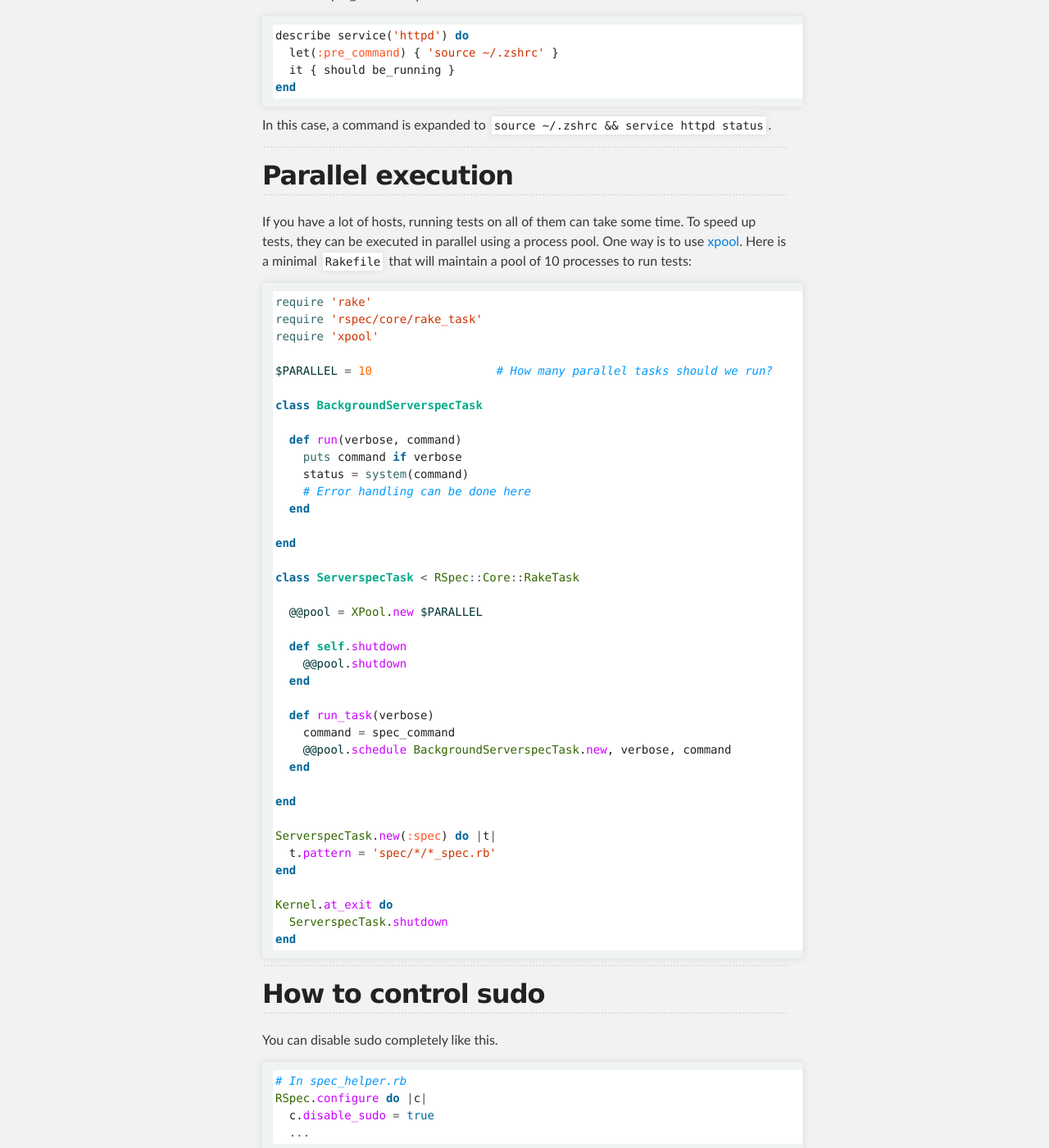
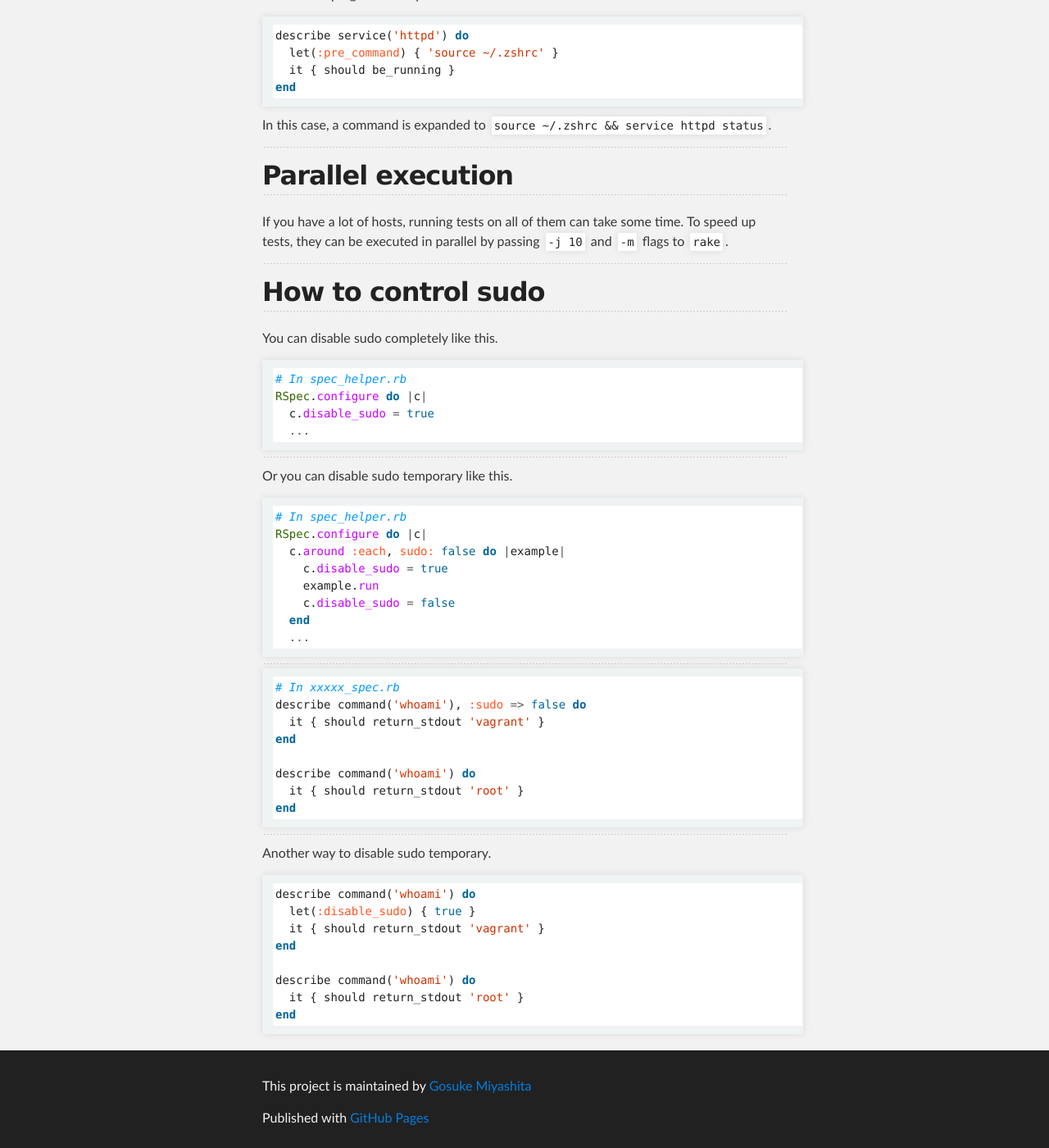
Before and after one commit to serverspec/serverspec.github.io, a Jekyll site: the page built from advanced_tips.md, in a window 1280 px wide and 1400 px high, scrolled down 4746 px. Shown: the whole window at 82% size. Built offline with Jekyll 4.4.1, drawn with Linux system fonts in a browser that asks for light colours; Markdown is read by kramdown in place of the engine named in the settings.

Commit message:
Recent versions of rake (>= 0.10) comes with parallel execution built-in
Therefore, we can replace the use of `xpool` with the appropriate flags
for `rake`.

````diff
--- a/advanced_tips.md
+++ b/advanced_tips.md
@@ -238,52 +238,8 @@ In this case, a command is expanded to ``source ~/.zshrc && service httpd status
 ## Parallel execution
 
 If you have a lot of hosts, running tests on all of them can take some
-time. To speed up tests, they can be executed in parallel using a
-process pool. One way is to use [xpool][]. Here is a minimal
-``Rakefile`` that will maintain a pool of 10 processes to run tests:
-
-```ruby
-require 'rake'
-require 'rspec/core/rake_task'
-require 'xpool'
-
-$PARALLEL = 10                  # How many parallel tasks should we run?
-
-class BackgroundServerspecTask
-
-  def run(verbose, command)
-    puts command if verbose
-    status = system(command)
-    # Error handling can be done here
-  end
-
-end
-
-class ServerspecTask < RSpec::Core::RakeTask
-
-  @@pool = XPool.new $PARALLEL
-
-  def self.shutdown
-    @@pool.shutdown
-  end
-
-  def run_task(verbose)
-    command = spec_command
-    @@pool.schedule BackgroundServerspecTask.new, verbose, command
-  end
-
-end
-
-ServerspecTask.new(:spec) do |t|
-  t.pattern = 'spec/*/*_spec.rb'
-end
-
-Kernel.at_exit do
-  ServerspecTask.shutdown
-end
-```
-
-[xpool]: https://github.com/robgleeson/xpool "xpool: lightweight process pool"
+time. To speed up tests, they can be executed in parallel by passing
+`-j 10` and `-m` flags to `rake`.
 
 ----
 
````
